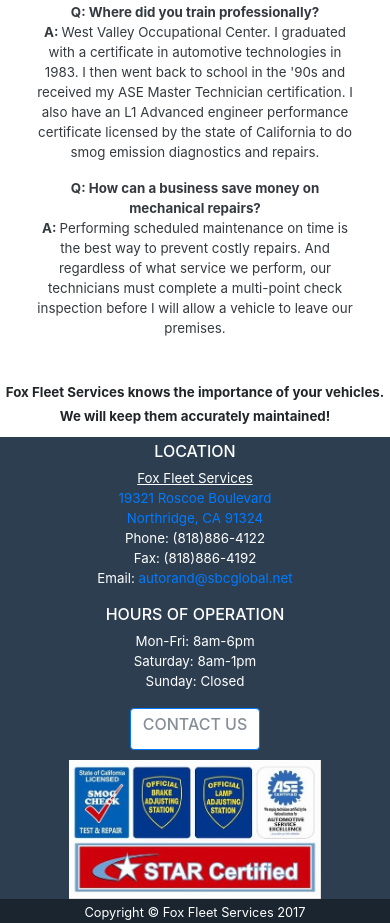
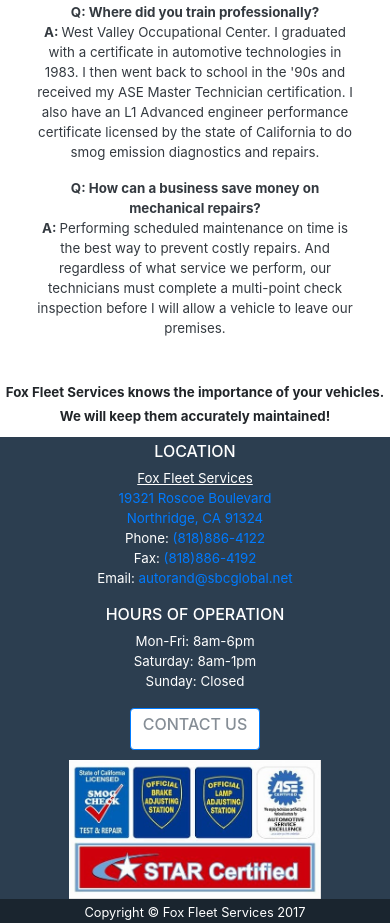
Before and after one commit to Foxfleetservices/Foxfleetservices.github.io, a website with bundled scripts: page index.html in a window 390 px wide. Shown: the part 1088-2011 px from the top of the page. Built offline with nearby package versions, Linux system fonts and the light colour scheme.

Commit message:
phone links

```diff
--- a/index.html
+++ b/index.html
@@ -135,8 +135,8 @@
               <u>Fox Fleet Services</u><br>
               <a href="https://www.google.com/maps?saddr=My+Location&daddr=19321+Roscoe+Blvd,+Northridge,+CA+91324" target="_blank">19321 Roscoe Boulevard<br>
               Northridge, CA 91324<br></a>
-              Phone: (818)886-4122<br>
-              Fax: (818)886-4192<br>
+              Phone: <a href="tel:818-886-4122">(818)886-4122</a><br>
+              Fax: <a href="tel:818-886-4192">(818)886-4192</a><br>
               Email: <a href="mailto:autorand@sbcglobal.net">autorand@sbcglobal.net</a>
             </p>
           </div>
```
